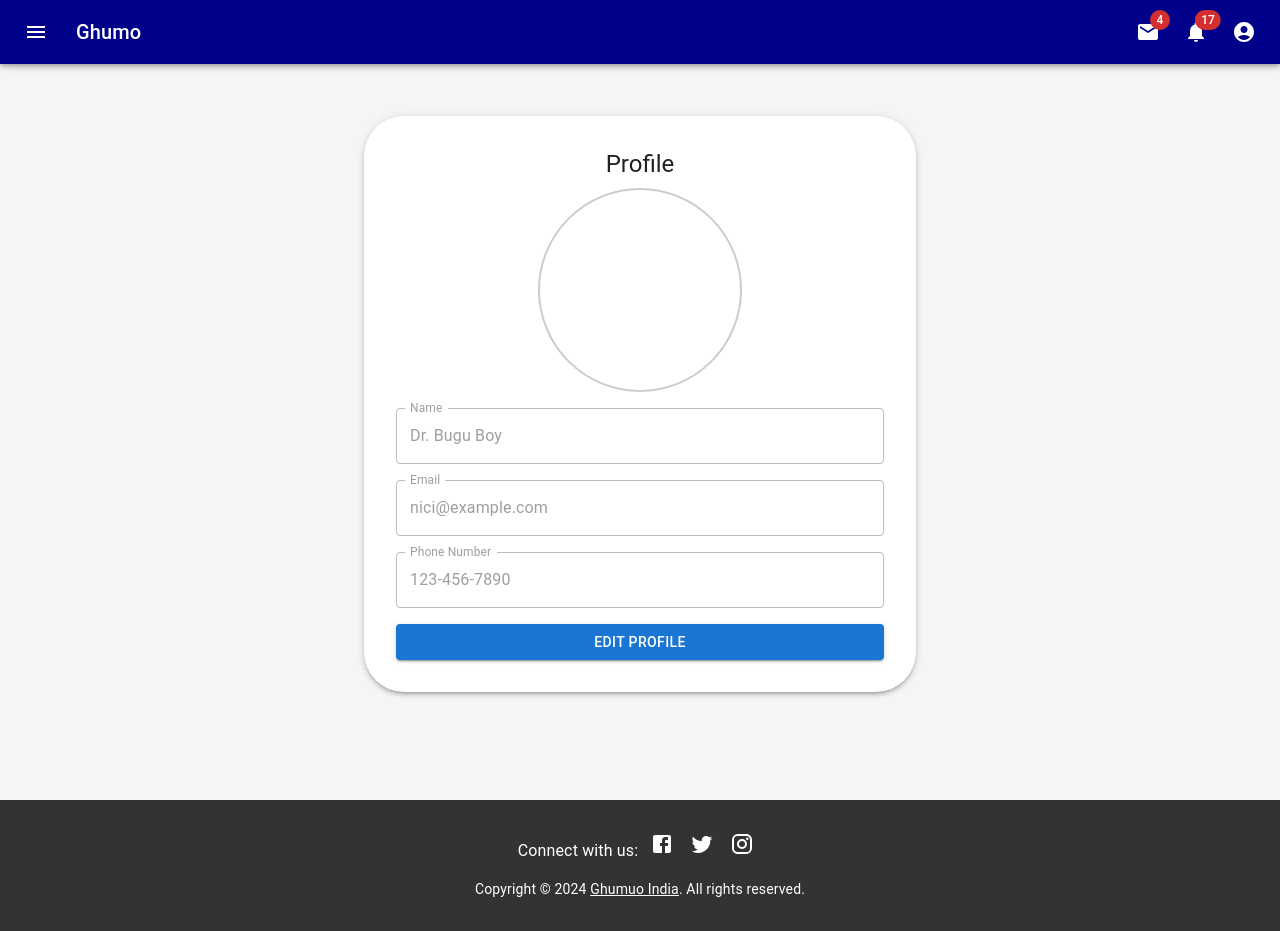
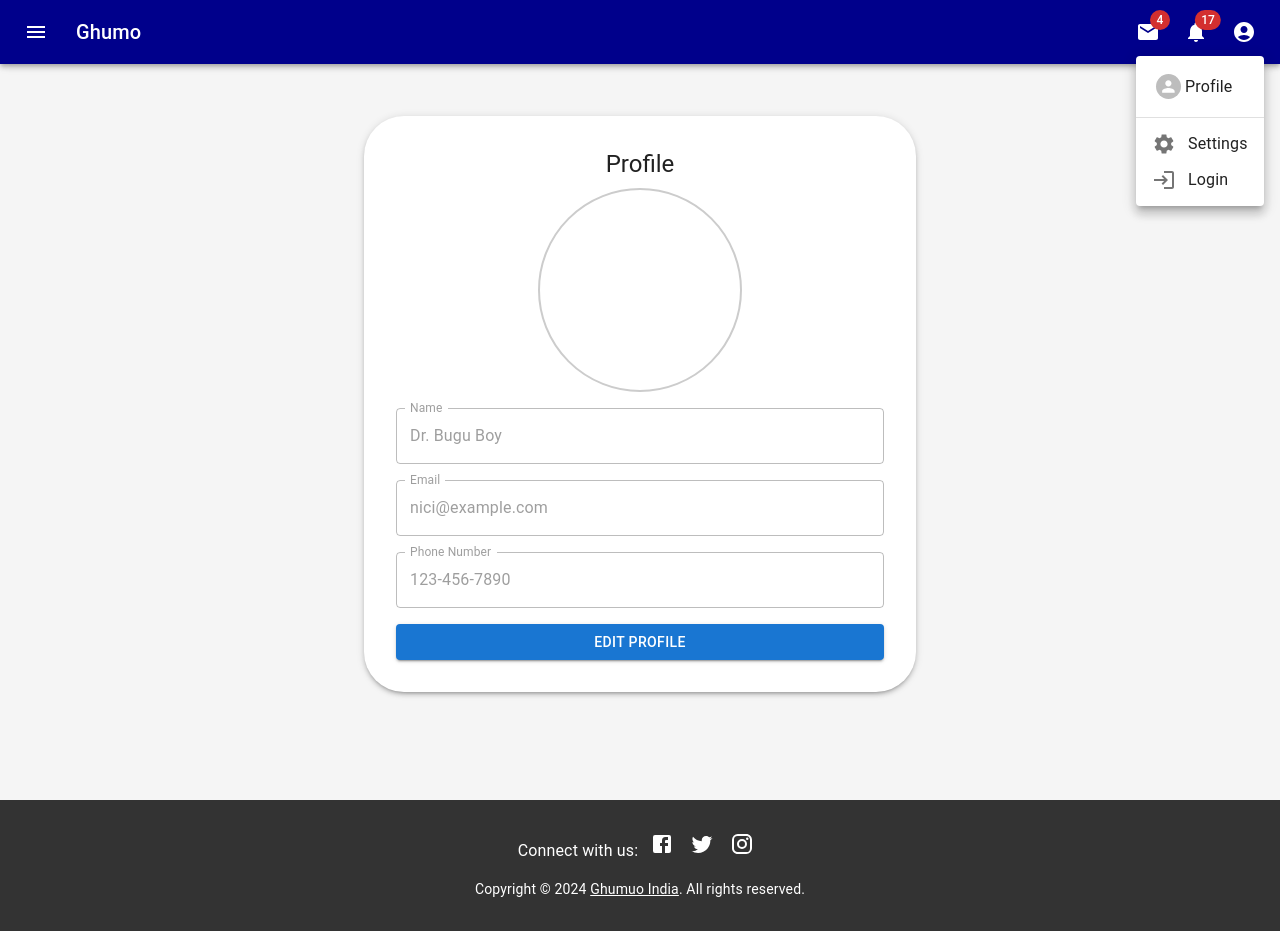
Before and after one commit to Gnv1996/Ghumo_India, a React (Create React App) app: page /profile in a window 1280 px wide. Both pictures are taken after a click on the button 1244 px from the left and 32 px from the top of the page. Built offline with nearby package versions, Linux system fonts and the light colour scheme; what @mui/x-data-grid-generator, react-swipeable-views-utils would draw is missing.

Commit message:
update code

```diff
--- a/src/Component/Navigation/Sidebar.js
+++ b/src/Component/Navigation/Sidebar.js
@@ -15,6 +15,7 @@ import MoreIcon from "@mui/icons-material/MoreVert";
 import Drawer from "@mui/material/Drawer";
 import List from "@mui/material/List";
 import ListItem from "@mui/material/ListItem";
+import Avatar from "@mui/material/Avatar";
 import ListItemIcon from "@mui/material/ListItemIcon";
 import Divider from "@mui/material/Divider";
 import PersonAddIcon from "@mui/icons-material/PersonAdd";
@@ -23,6 +24,7 @@ import LogoutIcon from "@mui/icons-material/Logout";
 import DashboardIcon from "@mui/icons-material/Dashboard";
 import PersonPinIcon from "@mui/icons-material/PersonPin";
 import { Link } from "react-router-dom";
+import LoginIcon from "@mui/icons-material/Login";
 import { useUser } from "../../auth/ContextApi";
 
 export default function Sidebar() {
@@ -41,6 +43,11 @@ export default function Sidebar() {
 
   const handleMobileMenuClose = () => {
     setMobileMoreAnchorEl(null);
+  };
+
+  const handleMenuClose = () => {
+    setAnchorEl(null);
+    handleMobileMenuClose();
   };
 
   const handleMobileMenuOpen = (event) => {
@@ -228,6 +235,50 @@ export default function Sidebar() {
         </Drawer>
       </Box>
       <Menu
+        anchorEl={anchorEl}
+        id="account-menu"
+        open={open}
+        onClose={handleMenuClose}
+      >
+        <MenuItem onClick={handleMenuClose}>
+          <Avatar sx={{ height: 25, width: 25, margin: 0.5 }} />
+          <Typography
+            component={Link}
+            to="profile"
+            variant="inherit"
+            sx={{ textDecoration: "none", color: "inherit" }}
+          >
+            Profile
+          </Typography>
+        </MenuItem>
+        <Divider />
+
+        <MenuItem onClick={handleMenuClose}>
+          <ListItemIcon>
+            <SettingsIcon />
+          </ListItemIcon>
+          <Typography
+            variant="inherit"
+            sx={{ textDecoration: "none", color: "inherit" }}
+          >
+            Settings
+          </Typography>
+        </MenuItem>
+        <MenuItem onClick={handleMenuClose}>
+          <ListItemIcon>
+            <LoginIcon />
+          </ListItemIcon>
+          <Typography
+            component={Link}
+            to="/login"
+            variant="inherit"
+            sx={{ textDecoration: "none", color: "inherit" }}
+          >
+            Login
+          </Typography>
+        </MenuItem>
+      </Menu>
+      <Menu
         anchorEl={mobileMoreAnchorEl}
         id="primary-search-account-menu-mobile"
         keepMounted
@@ -245,10 +296,12 @@ export default function Sidebar() {
             </Badge>
           </IconButton>
           <Typography
+            component={Link}
+            to="profile"
             variant="inherit"
             sx={{ textDecoration: "none", color: "inherit" }}
           >
-            Messages
+            Profile
           </Typography>
         </MenuItem>
         <MenuItem>
@@ -279,12 +332,10 @@ export default function Sidebar() {
             <AccountCircle />
           </IconButton>
           <Typography
-            component={Link}
-            to="profile"
             variant="inherit"
             sx={{ textDecoration: "none", color: "inherit" }}
           >
-            Profile
+            More
           </Typography>
         </MenuItem>
       </Menu>
```
